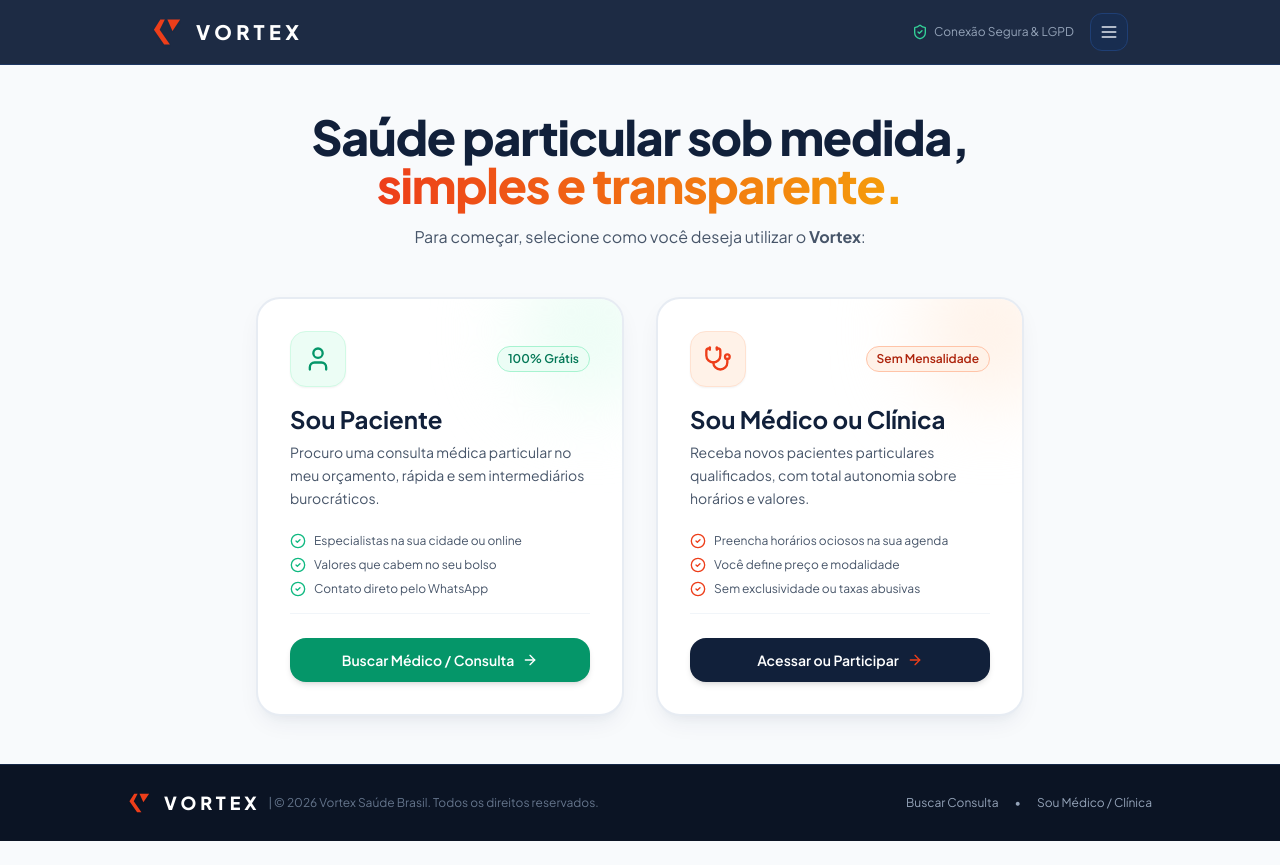
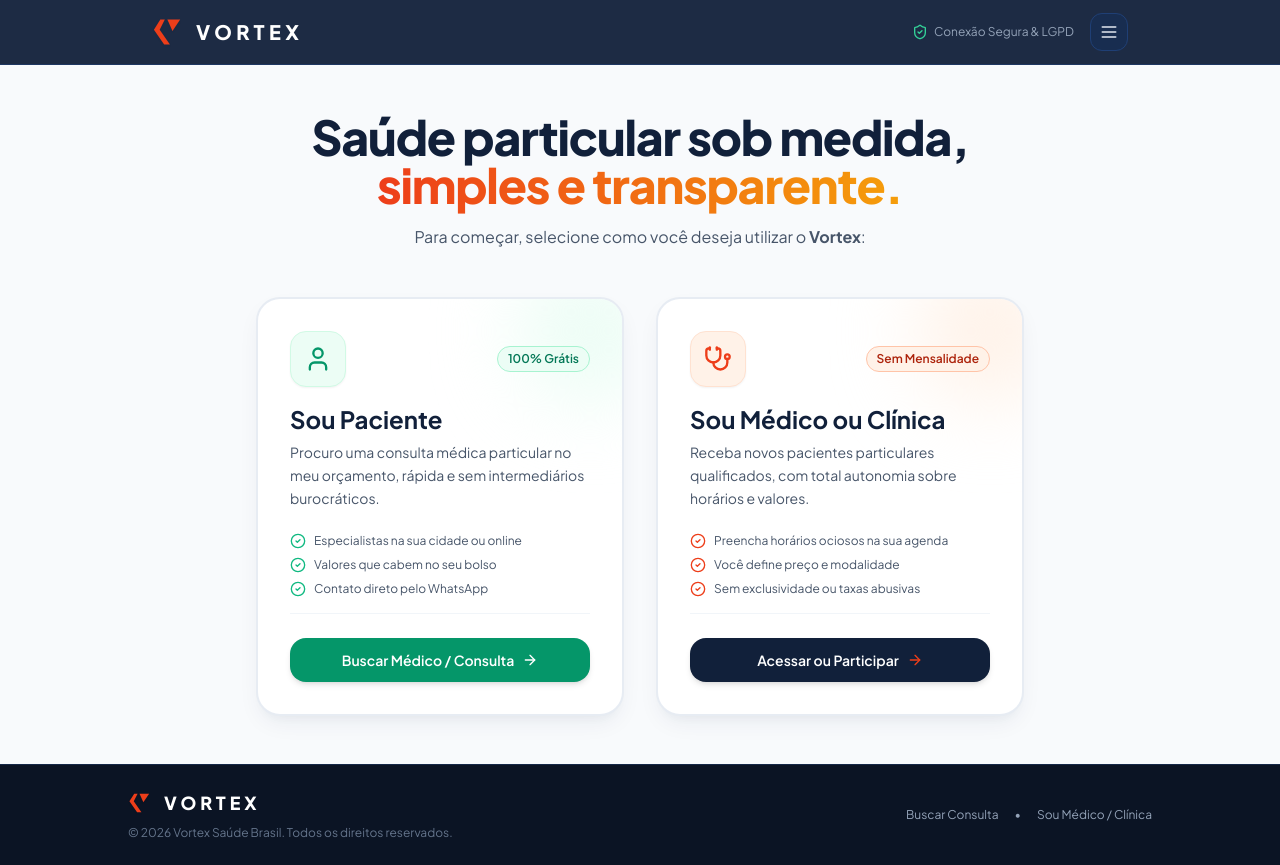
Before and after one commit to vitor-nery11/vortex_react, a React (Vite) app: page / in a window 1280 px wide. Before the commit the page ends 841 px from the top, so only its background shows below. Built offline with nearby package versions, Linux system fonts and the light colour scheme.

Commit message:
feat: place logo above copyright notice in footer

```diff
--- a/src/components/common/Footer.jsx
+++ b/src/components/common/Footer.jsx
@@ -7,9 +7,11 @@ export default function Footer({ setView }) {
       <div className="max-w-5xl mx-auto">
         {/* Bottom copyright & quick links */}
         <div className="flex flex-col md:flex-row items-center justify-between gap-4 text-xs">
-          <div className="flex items-center gap-2">
+          <div className="flex flex-col items-center md:items-start gap-2">
             <Logo size="xs" variant="dark" />
-            <span className="text-slate-500">| © {new Date().getFullYear()} Vortex Saúde Brasil. Todos os direitos reservados.</span>
+            <span className="text-slate-500 text-center md:text-left">
+              © {new Date().getFullYear()} Vortex Saúde Brasil. Todos os direitos reservados.
+            </span>
           </div>
 
           <div className="flex items-center gap-4 text-slate-400">
```
